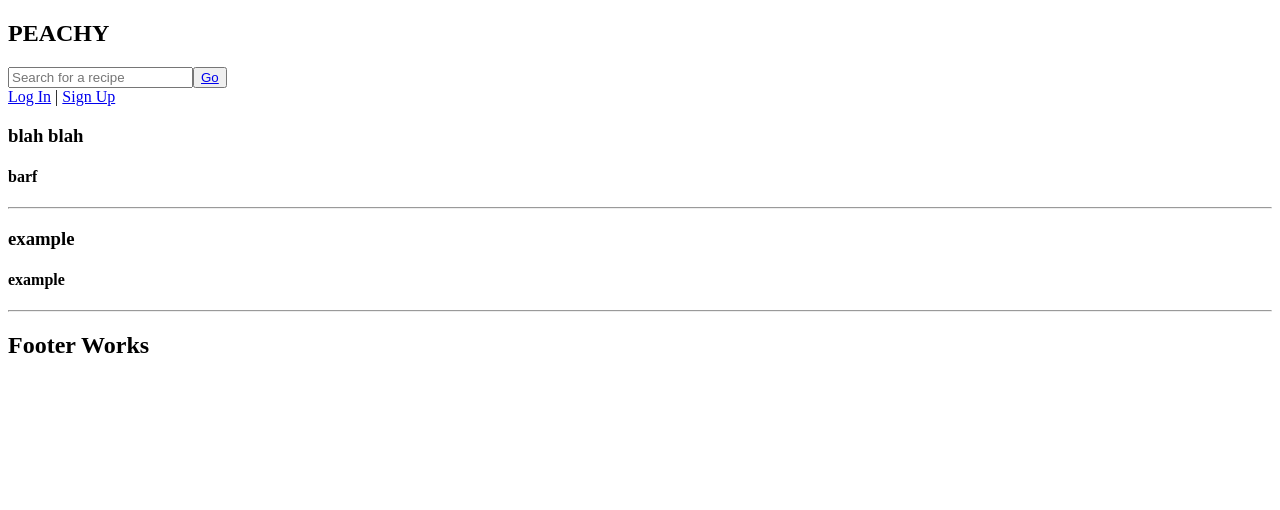
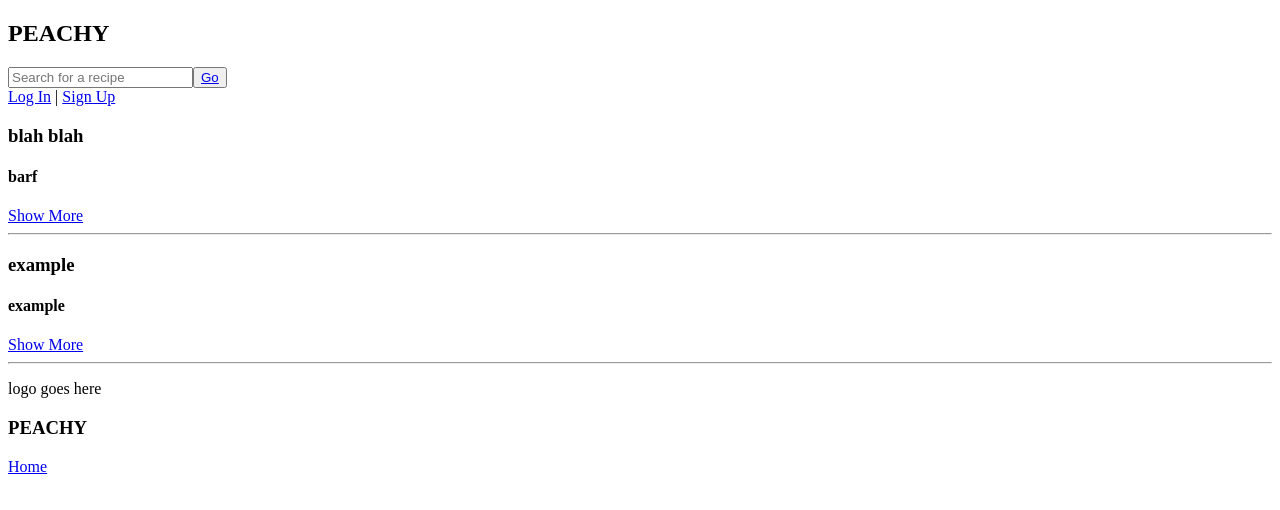
Before and after one commit to lewdavidson/Peachy, a React app: page /#/results in a window 1280 px wide. Shown: the top 510 px of the page. Built offline with nearby package versions, Linux system fonts and the light colour scheme.

Commit message:
double check that all components are behaving as I expect them to

```diff
--- a/src/Components/Footer.jsx
+++ b/src/Components/Footer.jsx
@@ -1,9 +1,12 @@
 import React from 'react';
+import { Link } from 'react-router-dom';
 
 function Footer() {
   return (
     <div>
-      <h2>Footer Works</h2>
+      <p>logo goes here</p>
+      <h3>PEACHY</h3>
+      <Link to='/'>Home</Link>
     </div>
   );
 }
--- a/src/Components/Home.jsx
+++ b/src/Components/Home.jsx
@@ -5,6 +5,7 @@ import ResultsData from './ResultsData';
 import UserAuth from './UserAuth';
 import UserDash from './UserDash';
 import SavedData from './SavedData';
+import IndividualResultDisplay from './IndividualResultDisplay';
 
 function Home() {
   return (
@@ -16,6 +17,7 @@ function Home() {
         <Route path='/signup' render={() => <UserAuth />} />
         <Route path='/userdash' render={() => <UserDash />} />
         <Route path='/saved' render={() => <SavedData />} />
+        <Route path='/singleitem' render={() => <IndividualResultDisplay />} />
       </Switch>
     </div>
   );
--- a/src/Components/ResultsDisplay.jsx
+++ b/src/Components/ResultsDisplay.jsx
@@ -1,11 +1,13 @@
 import React from 'react';
 import PropTypes from 'prop-types';
+import { Link } from 'react-router-dom';
 
 function ResultsDisplay(props) {
   return (
     <div>
       <h3>{props.photo}</h3>
       <h4>{props.title}</h4>
+      <Link to='/singleitem'>Show More</Link>
       <hr/>
     </div>
   );
--- a/src/Components/SavedData.jsx
+++ b/src/Components/SavedData.jsx
@@ -1,7 +1,9 @@
 import React from 'react';
-import SavedDisplay from './SavedDisplay';
 import PropTypes from 'prop-types';
 import { Link } from 'react-router-dom';
+
+import SavedDisplay from './SavedDisplay';
+
 
 function SavedData() {
   const savedResults = {
@@ -16,6 +18,7 @@ function SavedData() {
   };
   return (
     <div>
+      <p>logo</p>
       <Link to='/'>Home</Link>
       {Object.keys(savedResults).map(function(itemId) {
         let result = savedResults[itemId];
```
